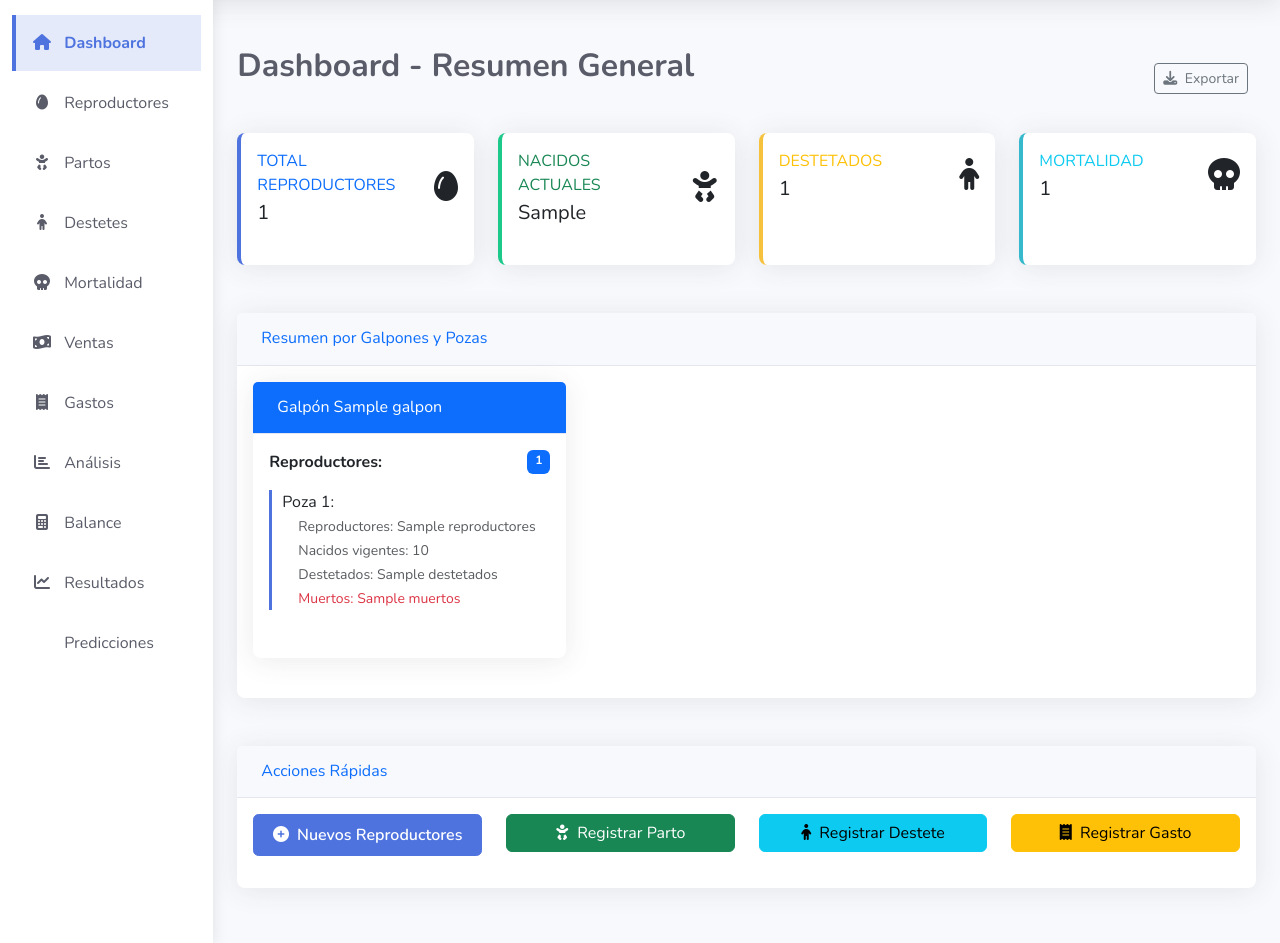
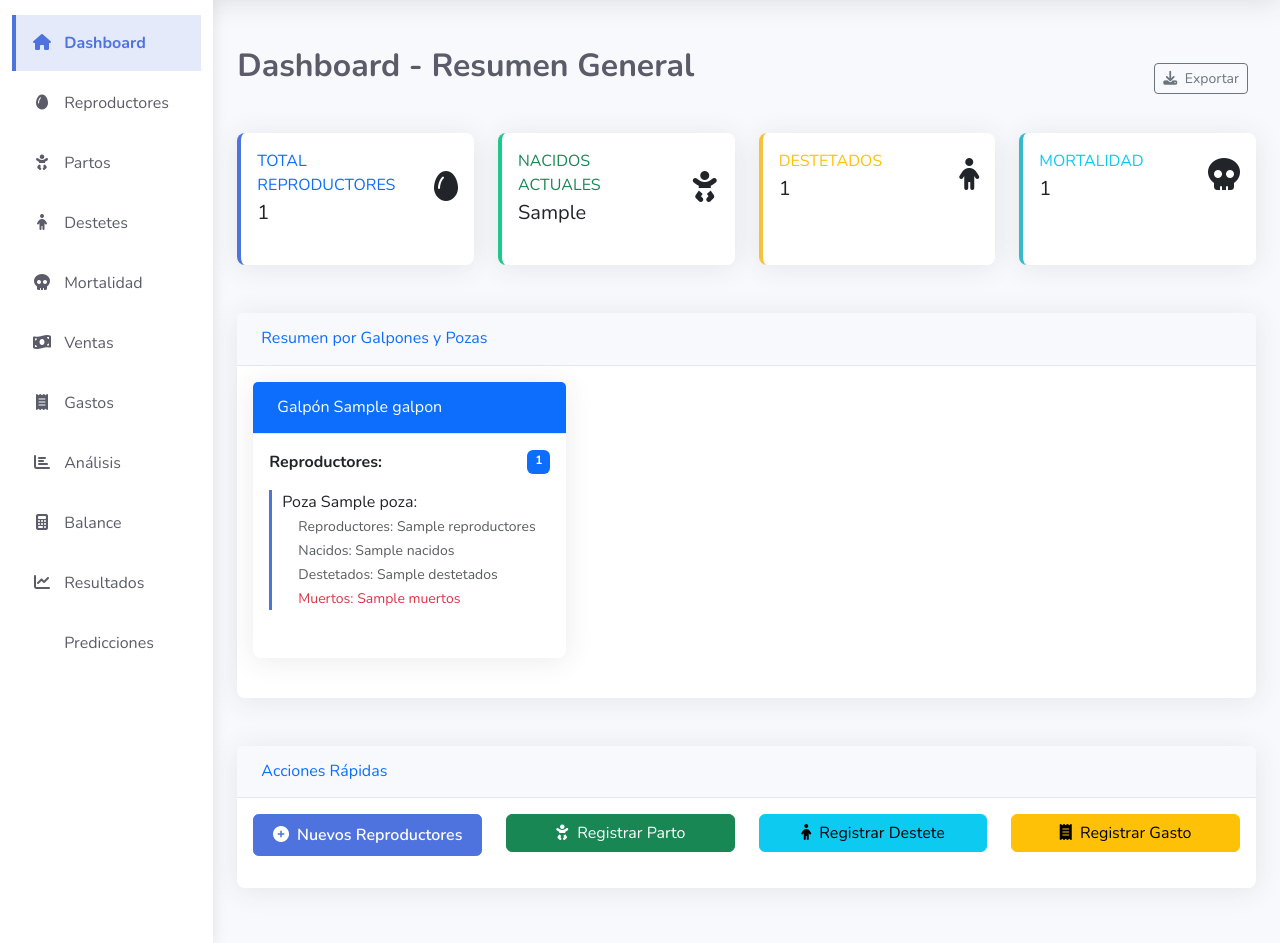
Before and after one commit to Javh9/registro-cuyes, a Flask app: template templates/index.html in a window 1280 px wide. Shown: the part 57-1000 px from the top of the page. Run offline with Flask 3, Linux system fonts and the light colour scheme; the template is opened without the code that fills it: most values are stand-ins (such as "Sample title", 1, 10 or a date in 2020); some libraries are stand-ins or nearby versions.

Commit message:
corrigiendo error rep por poza 7

```diff
--- a/templates/index.html
+++ b/templates/index.html
@@ -402,13 +402,13 @@
                                                 {% for poza in datos_galpones[galpon] %}
                                                 <div class="poza-item mb-2">
                                                     <div class="d-flex justify-content-between">
-                                                        <span class="fw-medium">Poza {{ poza[0] }}:</span>
+                                                        <span class="fw-medium">Poza {{ poza }}:</span>
                                                     </div>
                                                     <div class="ms-3">
-                                                        <small class="text-muted">Reproductores: {{ poza[1]['reproductores'] }}</small><br>
-                                                        <small class="text-muted">Nacidos vigentes: {{ poza[1]['nacidos'] - poza[1]['destetados'] }}</small><br>
-                                                        <small class="text-muted">Destetados: {{ poza[1]['destetados'] }}</small><br>
-                                                        <small class="text-danger">Muertos: {{ poza[1]['muertos'] }}</small>
+                                                        <small class="text-muted">Reproductores: {{ datos_galpones[galpon][poza]['reproductores'] }}</small><br>
+                                                        <small class="text-muted">Nacidos: {{ datos_galpones[galpon][poza]['nacidos'] }}</small><br>
+                                                        <small class="text-muted">Destetados: {{ datos_galpones[galpon][poza]['destetados'] }}</small><br>
+                                                        <small class="text-danger">Muertos: {{ datos_galpones[galpon][poza]['muertos'] }}</small>
 
                                                     </div>
                                                 </div>
```
